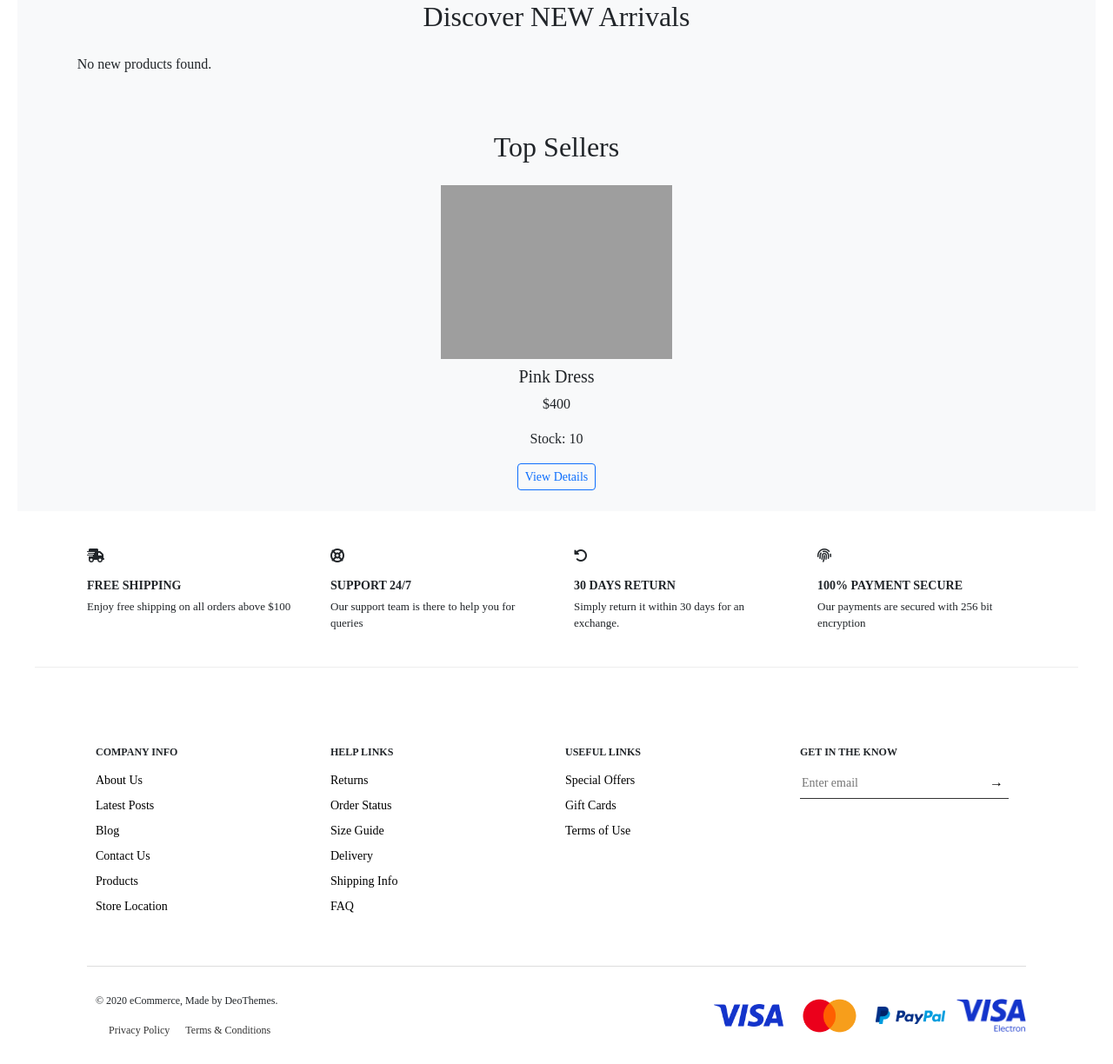
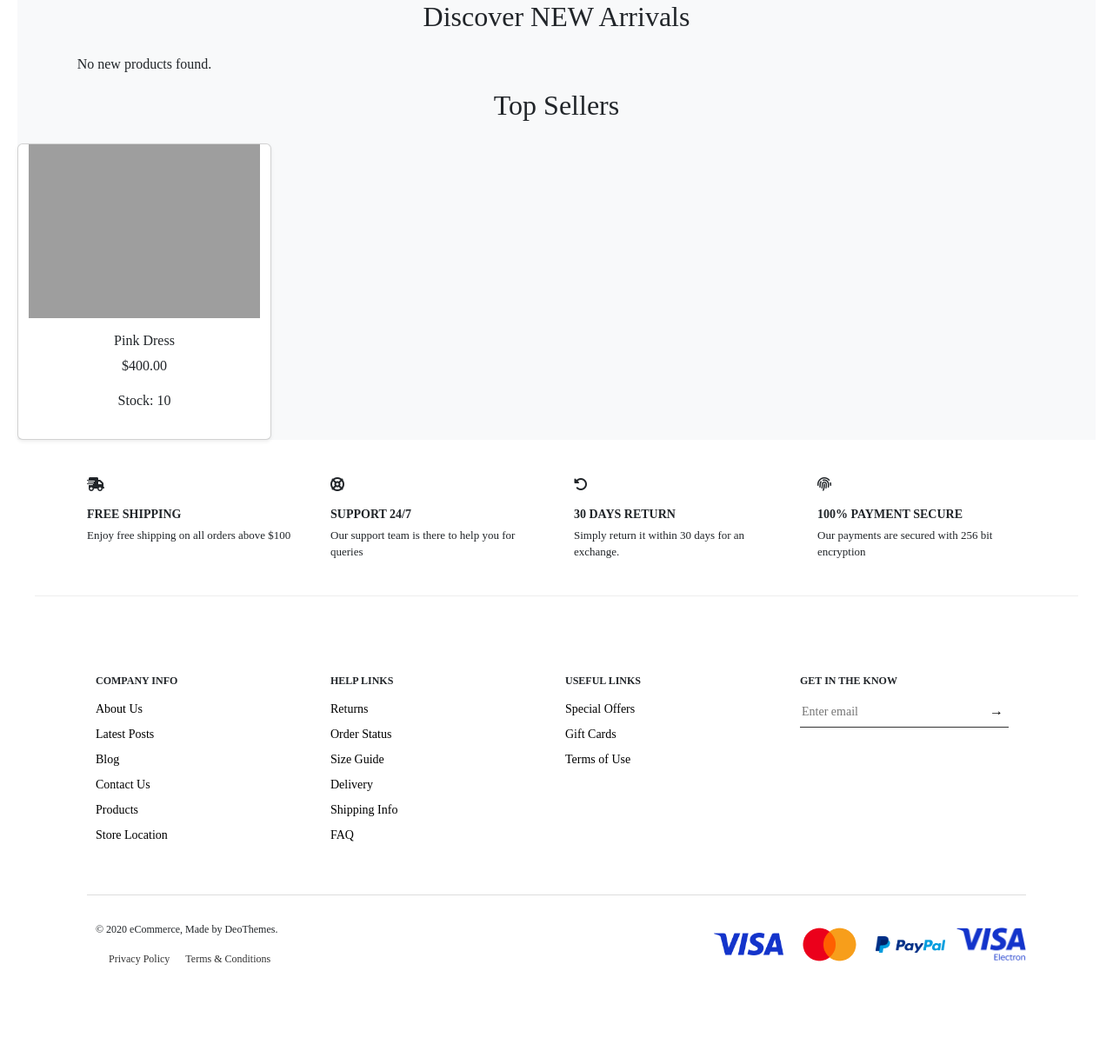
Before and after one commit to Yu0803/trente-trois-style, a Laravel app: page / in a window 1280 px wide. Shown: the part 896-2120 px from the top of the page at 87% size. After the commit the page ends 2006 px from the top, so only its background shows below. Run offline with Laravel 12, Linux system fonts and the light colour scheme; data comes from the database, SQL or seed files in the repository; tables that the repository leaves empty hold one stand-in row (values such as "Sample post"); style sheets or scripts are compiled from the project's sources; some web fonts are replaced; grey boxes are pictures that could not be loaded.

Commit message:
updated topseller section

```diff
--- a/resources/views/partials/top_sellers.blade.php
+++ b/resources/views/partials/top_sellers.blade.php
@@ -1,12 +1,20 @@
-<h2 class="text-center mt-5 mb-4">Top Sellers</h2>
-<div class="row justify-content-center">
+<h2 class="text-center mb-4">Top Sellers</h2>
+
+<div class="row row-cols-1 row-cols-sm-2 row-cols-md-4 g-4">
     @forelse ($topProducts as $product)
-        <div class="col-md-3 mb-4 text-center">
+        <div class="col">
+            <div class="card h-100 shadow-sm">
+                <a href="{{ route('products.show', $product->id) }}">
                     <img src="{{ $product->image ? asset('storage/' . $product->image) : asset('images/no-image.png') }}"
-                alt="{{ $product->name }}" class="img-fluid rounded"
+                        alt="{{ $product->name }}" class="img-fluid rounded product-image"
                         style="width: 100%; height: 200px; object-fit: contain;">
-            <h5 class="mt-2">{{ $product->name }}</h5>
-            <p>${{ number_format($product->price) }}</p>
+                </a>
+
+                <div class="card-body text-center">
+                    <h6 class="card-title">{{ $product->name }}</h6>
+                    <p class="card-text">${{ number_format($product->price, 2) }}</p>
+
+                    {{-- 在庫数の表示 --}}
                     <p>
                         @if ($product->stock > 0)
                             Stock: {{ $product->stock }}
@@ -14,9 +22,12 @@
                             <span class="text-danger">Out of stock</span>
                         @endif
                     </p>
-            <a href="{{ route('products.show', $product->id) }}" class="btn btn-outline-primary btn-sm">View Details</a>
+                </div>
+            </div>
         </div>
     @empty
-        <p class="text-center">No top sellers found.</p>
+        <div class="col-12 text-center">
+            <p>No top sellers found.</p>
+        </div>
     @endforelse
 </div>
```
Lines whose indentation alone changed are shown as unchanged.
